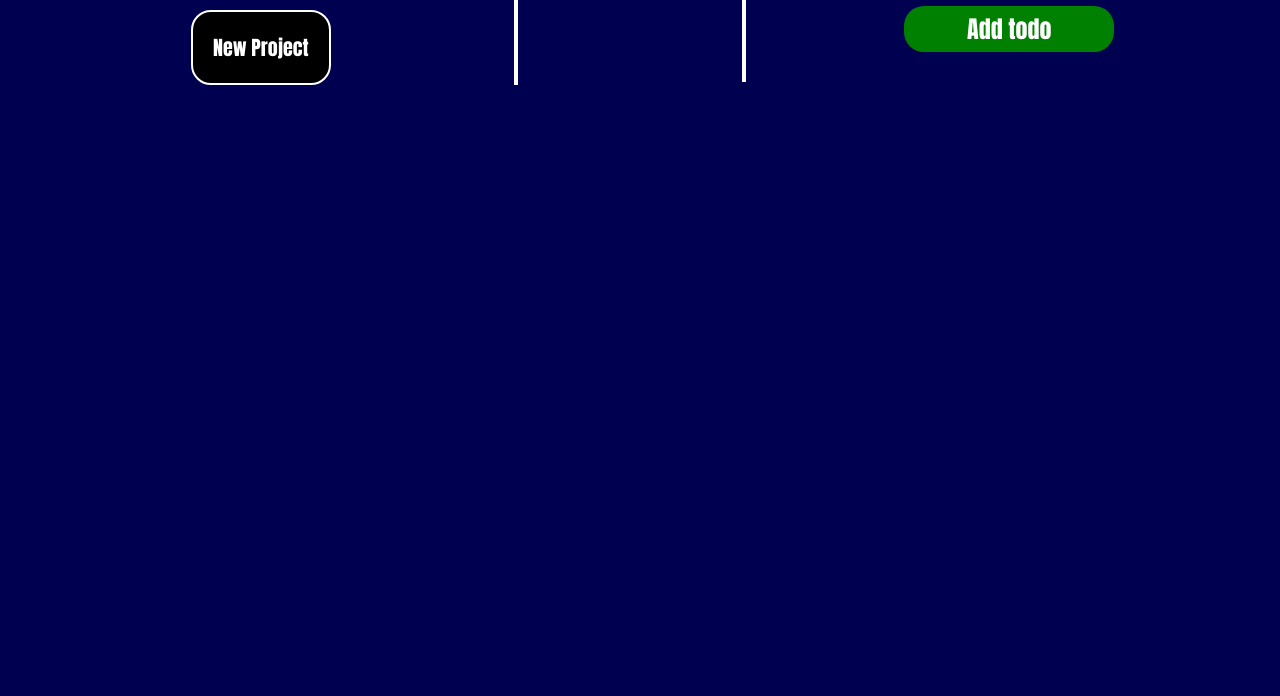
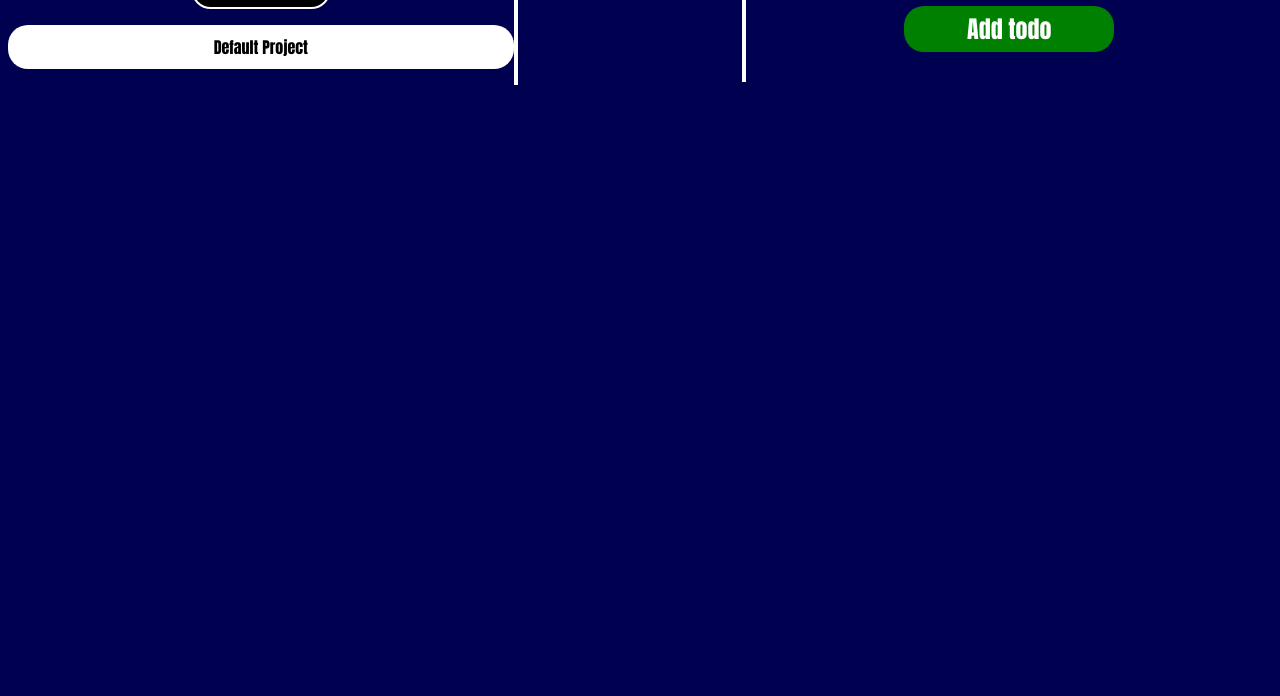
Before and after one commit to Rodri-97/to-do-list, a plain HTML site: page index.html in a window 1280 px wide. Shown: the part 104-800 px from the top of the page. Drawn offline with Linux system fonts and the light colour scheme.

Commit message:
display projects array

```diff
--- a/index.html
+++ b/index.html
@@ -8,8 +8,8 @@
     <div id="main">
 
         <div id="projects-list-div">
+            <button type="button" id="new-project-btn">New Project</button>
             <ul id="projects-list"></ul>
-            <button type="button" id="new-project-btn">New Project</button>
         </div>
 
         <div id="projects-expanded">
--- a/main.js
+++ b/main.js
@@ -1 +1 @@
-(()=>{"use strict";let e=[];const t=()=>(e=localStorage.getItem("projects"),e=JSON.parse(e),null===e&&(e=[]),e);var o;o={name:"Default Project",todos:[]},t(),e.push(o),localStorage.setItem("projects",JSON.stringify(e)),(e=>{const t=document.getElementById("projects-list");for(let o=0;o<e.length;o++){const n=document.createElement("li");n.innerHTML=e[o].name,n.className="project-item",t.append(n)}})(t());const n=document.getElementById("add-todo-btn"),d=document.getElementById("form-submit");n.addEventListener("click",(()=>{document.getElementById("add-todo-form").style.display="block"})),d.addEventListener("click",(function(){(()=>{const e=["title","description","due-date","priority"],t=[];for(let o=0;o<e.length;o++){const n=document.getElementById(e[o]).value;t.push(n)}})(),document.getElementById("add-todo-form").style.display="none"}))})();
+(()=>{"use strict";const e=e=>{const t=document.getElementById("projects-list");t.innerHTML="";for(let n=0;n<e.length;n++){const o=document.createElement("li");o.innerHTML=e[n].name,o.className="project-item",t.append(o)}};let t=[];const n=()=>(t=localStorage.getItem("projects"),t=JSON.parse(t),null===t&&(t=[]),t),o=e=>{const o=((e,t)=>({name:e,todos:[]}))(e);var c;c=o,n(),t.push(c),localStorage.setItem("projects",JSON.stringify(t))};(()=>{let t=n();t.some((e=>"Default Project"===e.name))||(o("Default Project"),t=n()),e(t)})(),document.getElementById("new-project-btn").addEventListener("click",(()=>{const t=prompt("New project's name:");let c=n();c.some((e=>e.name===t))||(o(t),c=n()),e(c)}));const c=document.getElementById("add-todo-btn"),d=document.getElementById("form-submit");c.addEventListener("click",(()=>{document.getElementById("add-todo-form").style.display="block"})),d.addEventListener("click",(function(){(()=>{const e=["title","description","due-date","priority"],t=[];for(let n=0;n<e.length;n++){const o=document.getElementById(e[n]).value;t.push(o)}})(),document.getElementById("add-todo-form").style.display="none"}))})();
```
